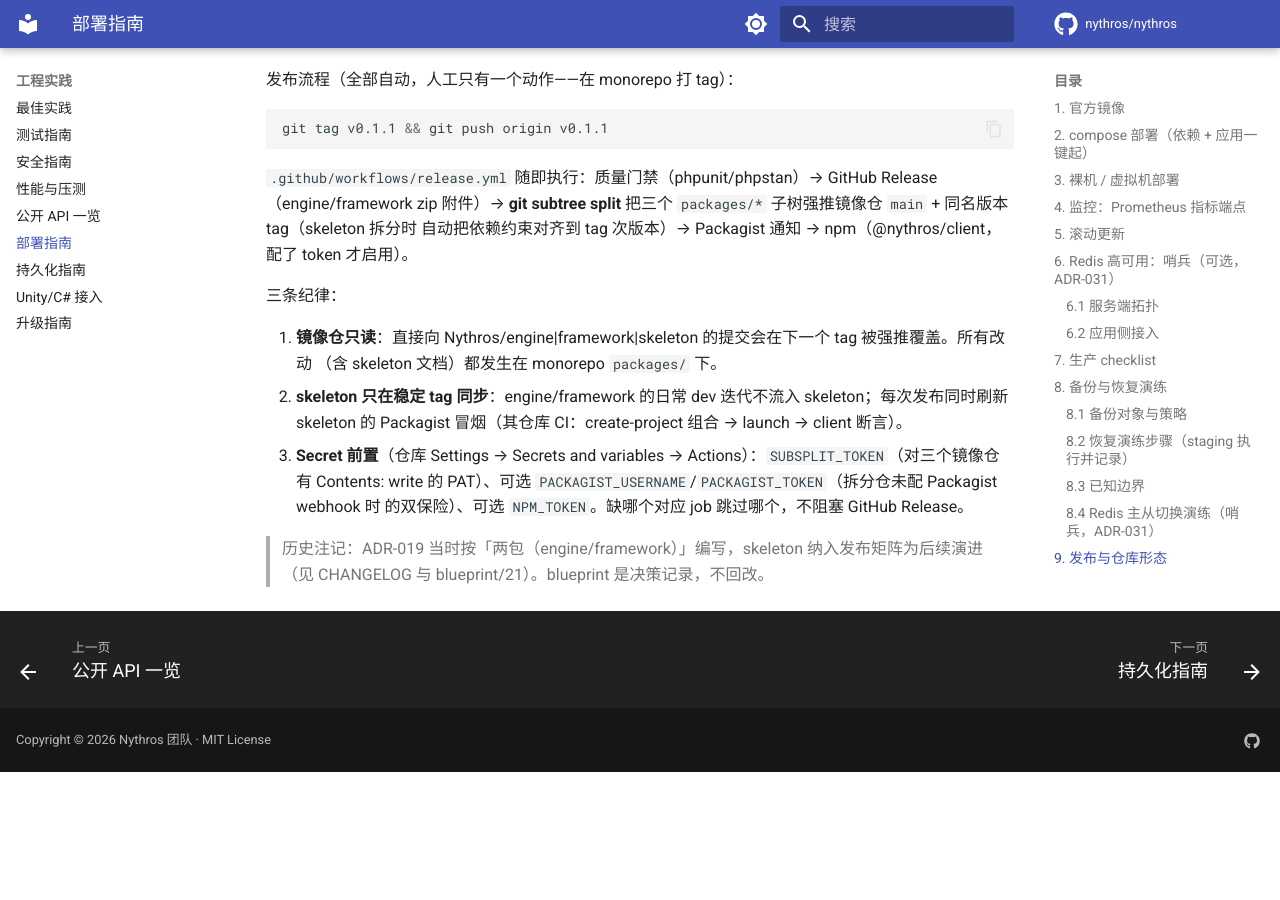
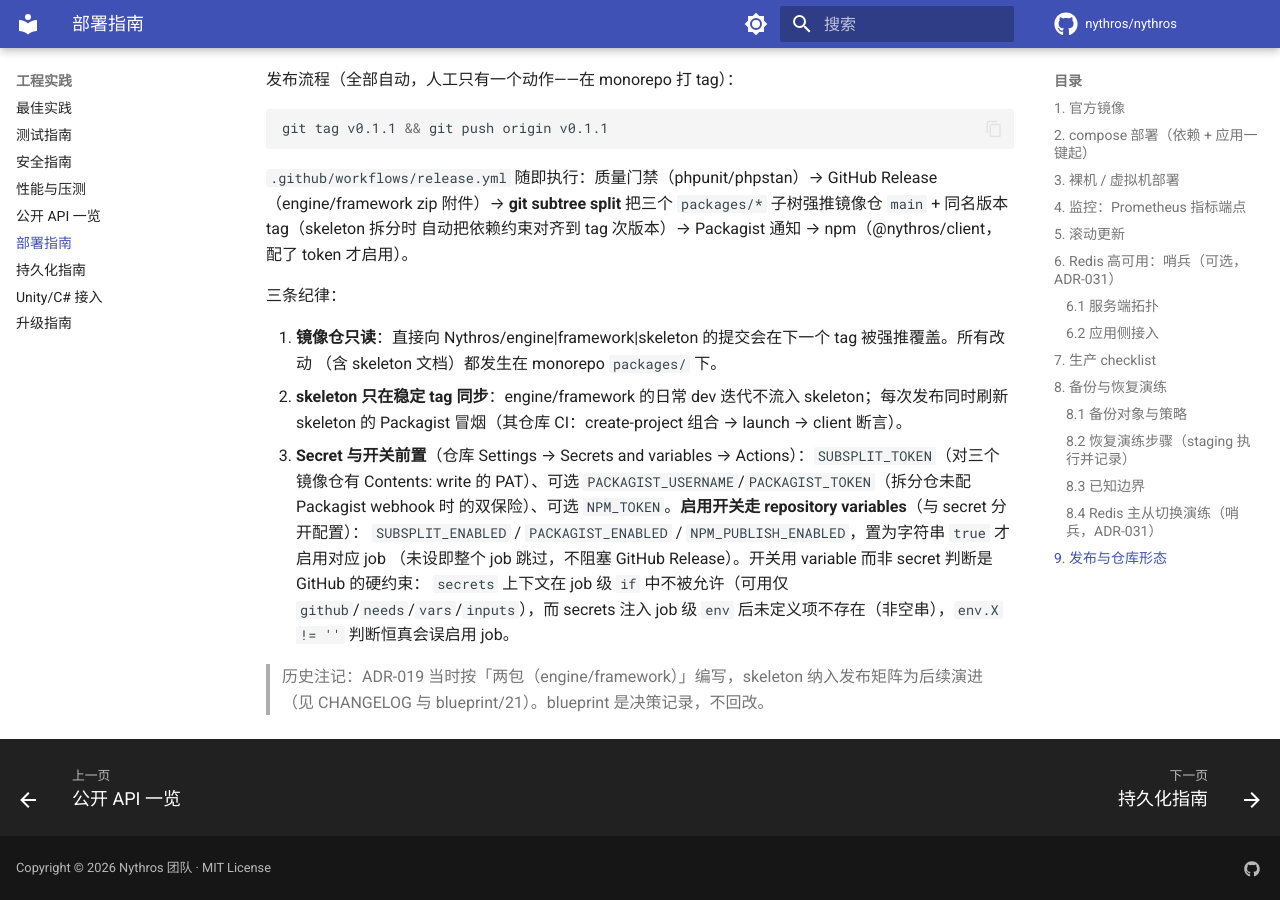
Before and after one commit to Nythros/Nythros, an MkDocs documentation site: the page built from docs/deployment.md, in a window 1280 px wide and 900 px high, scrolled down 6964 px. Built offline with MkDocs 1.6.1 and Material for MkDocs 9.7.7, drawn with Linux system fonts in a browser that asks for light colours; comment, search, counter and statistics services are not loaded; before the commit the page ends 7736 px from its top, so only the background shows below that.

Commit message:
docs: 发布线开关与文档对齐（v0.2.0 首发后收尾）
- CHANGELOG：Unreleased 补 Fixed 条目（启用开关改 repository variable 的根因与修复）。
- docs/deployment.md §发布：Secret 前置升级为「Secret 与开关前置」，列
  SUBSPLIT_ENABLED/PACKAGIST_ENABLED/NPM_PUBLISH_ENABLED 三个 repository variable 开关，
  并说明「secrets 不能在 job 级 if」的 GitHub 硬约束。
- ADR-019：追加实现注记（发布线激活记录：加载期失败根因、开关方案、release job 门禁环境对齐），
  blueprint 决策正文不回改。

```diff
--- a/docs/deployment.md
+++ b/docs/deployment.md
@@ -265,9 +265,13 @@ zip 附件）→ **git subtree split** 把三个 `packages/*` 子树强推镜像
    （含 skeleton 文档）都发生在 monorepo `packages/` 下。
 2. **skeleton 只在稳定 tag 同步**：engine/framework 的日常 dev 迭代不流入 skeleton；每次发布同时刷新
    skeleton 的 Packagist 冒烟（其仓库 CI：create-project 组合 → launch → client 断言）。
-3. **Secret 前置**（仓库 Settings → Secrets and variables → Actions）：`SUBSPLIT_TOKEN`（对三个镜像仓有
+3. **Secret 与开关前置**（仓库 Settings → Secrets and variables → Actions）：`SUBSPLIT_TOKEN`（对三个镜像仓有
    Contents: write 的 PAT）、可选 `PACKAGIST_USERNAME`/`PACKAGIST_TOKEN`（拆分仓未配 Packagist webhook 时
-   的双保险）、可选 `NPM_TOKEN`。缺哪个对应 job 跳过哪个，不阻塞 GitHub Release。
+   的双保险）、可选 `NPM_TOKEN`。**启用开关走 repository variables**（与 secret 分开配置）：
+   `SUBSPLIT_ENABLED` / `PACKAGIST_ENABLED` / `NPM_PUBLISH_ENABLED`，置为字符串 `true` 才启用对应 job
+   （未设即整个 job 跳过，不阻塞 GitHub Release）。开关用 variable 而非 secret 判断是 GitHub 的硬约束：
+   `secrets` 上下文在 job 级 `if` 中不被允许（可用仅 `github`/`needs`/`vars`/`inputs`），而 secrets 注入
+   job 级 `env` 后未定义项不存在（非空串），`env.X != ''` 判断恒真会误启用 job。
 
 > 历史注记：ADR-019 当时按「两包（engine/framework）」编写，skeleton 纳入发布矩阵为后续演进（见 CHANGELOG 与
 > blueprint/21）。blueprint 是决策记录，不回改。
```
Also changed, not shown: CHANGELOG.md (+12 -0 lines), blueprint/adr/ADR-019-包拆分与发布形态.md (+18 -0 lines).
